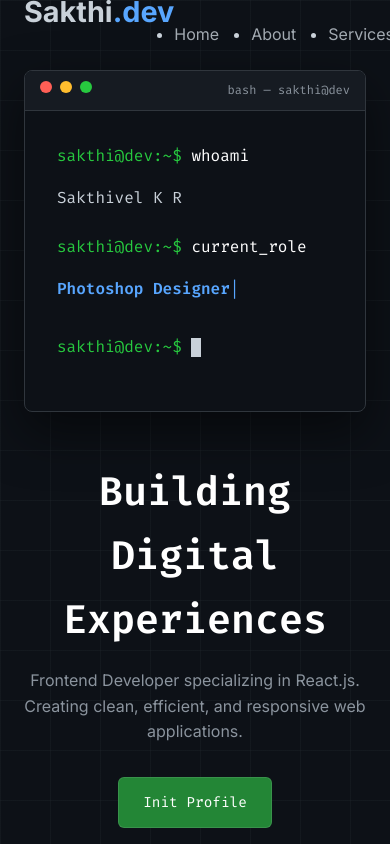
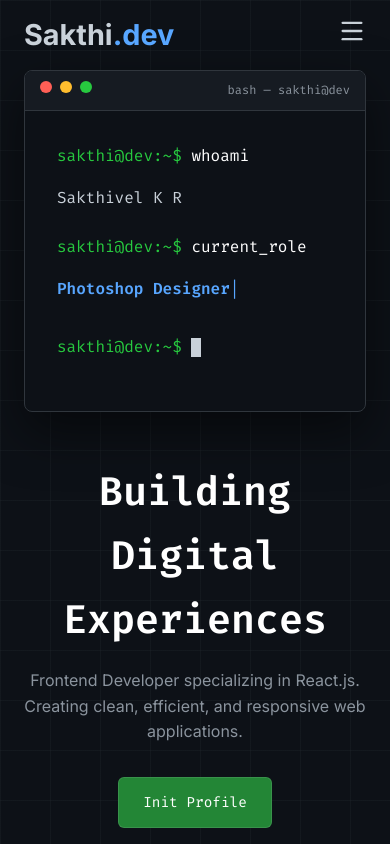
Before and after one commit to ethikaunit/modern-portfolio, a React (Vite) app: page / in a window 390 px wide. Shown: the top 844 px of the page. Built offline with nearby package versions, Linux system fonts and the light colour scheme.

Commit message:
header update

```diff
--- a/src/components/Header.jsx
+++ b/src/components/Header.jsx
@@ -3,64 +3,6 @@
 import { motion, AnimatePresence } from 'framer-motion';
 
 const Header = () => {
-    const [isOpen, setIsOpen] = useState(false);
-    const [scrolled, setScrolled] = useState(false);
-
-    useEffect(() => {
-        const handleScroll = () => {
-            setScrolled(window.scrollY > 50);
-        };
-        window.addEventListener('scroll', handleScroll);
-        return () => window.removeEventListener('scroll', handleScroll);
-    }, []);
-
-    const navLinks = [
-        { title: 'Home', href: '#hero' },
-        { title: 'About', href: '#about' },
-        { title: 'Services', href: '#services' },
-        { title: 'Work', href: '#work' },
-        { title: 'Contact', href: '#contact' },
-    ];
-
-    return (
-        <header className={`fixed w-full top-0 z-50 transition-all duration-300 ${scrolled ? 'bg-slate-900/90 backdrop-blur-sm shadow-lg' : 'bg-transparent'}`} style={{ height: 'var(--nav-height)', display: 'flex', alignItems: 'center' }}>
-            <div className="container" style={{ display: 'flex', justifyContent: 'space-between', alignItems: 'center', width: '100%' }}>
-                <a href="#" className="logo" style={{ fontSize: '1.5rem', fontWeight: 'bold', color: 'var(--text-main)' }}>
-                    Sakthi<span style={{ color: 'var(--accent-color)' }}>.dev</span>
-                </a>
-
-                {/* Desktop Nav */}
-                <nav className="desktop-nav" style={{ display: 'none' }}>
-                    {/* We will need media queries in CSS to show/hide this, or use inline styles with window width check.
-               For simplicity in this setup, I'll rely on CSS module or global CSS for responsiveness if possible,
-               but since we are using vanilla CSS, I'll add a class 'desktop-menu' and handle it in index.css
-               OR just use inline styles with conditional rendering if we were using a hook.
-               To follow the "Vanilla CSS" rule strictly without Tailwind classes (though I used some 'bg-slate' above by habit, I should fix that),
-               I will stick to standard classes defined in index.css.
-           */}
-                    <ul style={{ display: 'flex', gap: '2rem' }}>
-                        {navLinks.map((link) => (
-                            <li key={link.title}>
-                                <a href={link.href} style={{ color: 'var(--text-secondary)', fontWeight: '500' }}>{link.title}</a>
-                            </li>
-                        ))}
-                    </ul>
-                </nav>
-
-                {/* Since I am restricted to Vanilla CSS and avoiding Tailwind unless requested (and I haven't installed Tailwind),
-            I should fix the className usage above.
-            I will rewrite the return to be more "Vanilla CSS" friendly with inline styles or classes I defined.
-        */}
-            </div>
-        </header>
-    );
-};
-
-// Re-writing the component effectively to fix the classNames issue.
-// I will just overwrite it in the next tool call properly or just fix it now.
-// Let's fix it now in this same block.
-
-const ValidHeader = () => {
     const [isOpen, setIsOpen] = useState(false);
     const [scrolled, setScrolled] = useState(false);
 
@@ -90,29 +32,31 @@
         alignItems: 'center',
         zIndex: 1000,
         transition: 'background 0.3s ease, box-shadow 0.3s ease',
-        background: scrolled ? 'rgba(15, 23, 42, 0.9)' : 'transparent',
-        backdropFilter: scrolled ? 'blur(10px)' : 'none',
+        background: scrolled || isOpen ? 'rgba(15, 23, 42, 0.95)' : 'transparent',
+        backdropFilter: scrolled || isOpen ? 'blur(10px)' : 'none',
         boxShadow: scrolled ? '0 4px 6px -1px rgba(0, 0, 0, 0.1)' : 'none'
     };
 
     const navListStyle = {
         display: 'flex',
         gap: '2rem',
+        listStyle: 'none'
     };
 
-    // Mobile styles would typically need a media query or a hook.
-    // I'll add a simple mobile toggle logic.
+    const toggleMenu = () => setIsOpen(!isOpen);
+
+    const closeMenu = () => setIsOpen(false);
 
     return (
         <header style={headerStyle}>
-            <div className="container" style={{ display: 'flex', justifyContent: 'space-between', alignItems: 'center' }}>
-                <a href="#" style={{ fontSize: '1.8rem', fontWeight: 'bold', color: 'var(--text-main)' }}>
-                    Sakthi<span style={{ color: 'var(--accent-color)' }}>.dev &nbsp; &nbsp; &nbsp; &nbsp; </span>
+            <div className="container" style={{ display: 'flex', justifyContent: 'space-between', alignItems: 'center', width: '100%' }}>
+                <a href="#" style={{ fontSize: '1.8rem', fontWeight: 'bold', color: 'var(--text-main)', display: 'flex', alignItems: 'center' }}>
+                    Sakthi<span style={{ color: 'var(--accent-color)' }}>.dev</span>
                 </a>
 
                 {/* Mobile Toggle */}
-                <div className="mobile-toggle" style={{ cursor: 'pointer', display: 'none' }} onClick={() => setIsOpen(!isOpen)}>
-                    {isOpen ? <X /> : <Menu />}
+                <div className="mobile-toggle" style={{ cursor: 'pointer', color: 'var(--text-main)' }} onClick={toggleMenu}>
+                    {isOpen ? <X size={28} /> : <Menu size={28} />}
                 </div>
 
                 {/* Desktop Nav */}
@@ -120,16 +64,85 @@
                     <ul style={navListStyle}>
                         {navLinks.map((link) => (
                             <li key={link.title}>
-                                <a href={link.href} className="nav-link" style={{ color: 'var(--text-main)', opacity: 0.8 }}>{link.title}</a>
+                                <a href={link.href} className="nav-link" style={{ color: 'var(--text-main)', opacity: 0.9, fontWeight: 500 }}>{link.title}</a>
                             </li>
                         ))}
                     </ul>
                 </nav>
             </div>
 
-            {/* Mobile Menu Overlay can be added later or here */}
+            {/* Mobile Menu Overlay */}
+            <AnimatePresence>
+                {isOpen && (
+                    <motion.div
+                        initial={{ opacity: 0, height: 0 }}
+                        animate={{ opacity: 1, height: '100vh' }}
+                        exit={{ opacity: 0, height: 0 }}
+                        transition={{ duration: 0.3, ease: 'easeInOut' }}
+                        style={{
+                            position: 'fixed',
+                            top: 'var(--nav-height)',
+                            left: 0,
+                            right: 0,
+                            background: 'rgba(13, 17, 23, 0.98)',
+                            backdropFilter: 'blur(15px)',
+                            zIndex: 999,
+                            overflow: 'hidden',
+                            display: 'flex',
+                            flexDirection: 'column',
+                            alignItems: 'center',
+                            justifyContent: 'center',
+                            borderTop: '1px solid var(--border-color)'
+                        }}
+                    >
+                        <motion.ul
+                            style={{
+                                display: 'flex',
+                                flexDirection: 'column',
+                                gap: '2rem',
+                                listStyle: 'none',
+                                textAlign: 'center',
+                                padding: 0
+                            }}
+                            initial="closed"
+                            animate="open"
+                            variants={{
+                                open: {
+                                    transition: { staggerChildren: 0.07, delayChildren: 0.2 }
+                                },
+                                closed: {
+                                    transition: { staggerChildren: 0.05, staggerDirection: -1 }
+                                }
+                            }}
+                        >
+                            {navLinks.map((link) => (
+                                <motion.li
+                                    key={link.title}
+                                    variants={{
+                                        open: { y: 0, opacity: 1, transition: { y: { stiffness: 1000, velocity: -100 } } },
+                                        closed: { y: 50, opacity: 0, transition: { y: { stiffness: 1000 } } }
+                                    }}
+                                >
+                                    <a
+                                        href={link.href}
+                                        onClick={closeMenu}
+                                        style={{
+                                            fontSize: '2rem',
+                                            fontWeight: '600',
+                                            color: 'var(--text-main)',
+                                            display: 'block'
+                                        }}
+                                    >
+                                        {link.title}
+                                    </a>
+                                </motion.li>
+                            ))}
+                        </motion.ul>
+                    </motion.div>
+                )}
+            </AnimatePresence>
         </header>
     );
 };
 
-export default ValidHeader;
+export default Header;
--- a/src/index.css
+++ b/src/index.css
@@ -158,7 +158,7 @@
   -webkit-background-clip: text;
   -webkit-text-fill-color: transparent;
   background-clip: text;
-  text-fill-color: transparent;
+  /* text-fill-color: transparent; */
 }
 
 .glow-text {
@@ -210,3 +210,26 @@
   filter: blur(20px);
   opacity: 0.5;
 }
+
+/* Responsive Navigation Styles */
+@media (max-width: 768px) {
+  .nav-menu {
+    display: none;
+  }
+
+  .mobile-toggle {
+    display: block !important;
+    z-index: 1100;
+    position: relative;
+  }
+}
+
+@media (min-width: 769px) {
+  .mobile-toggle {
+    display: none !important;
+  }
+
+  .nav-menu {
+    display: block !important;
+  }
+}
```
